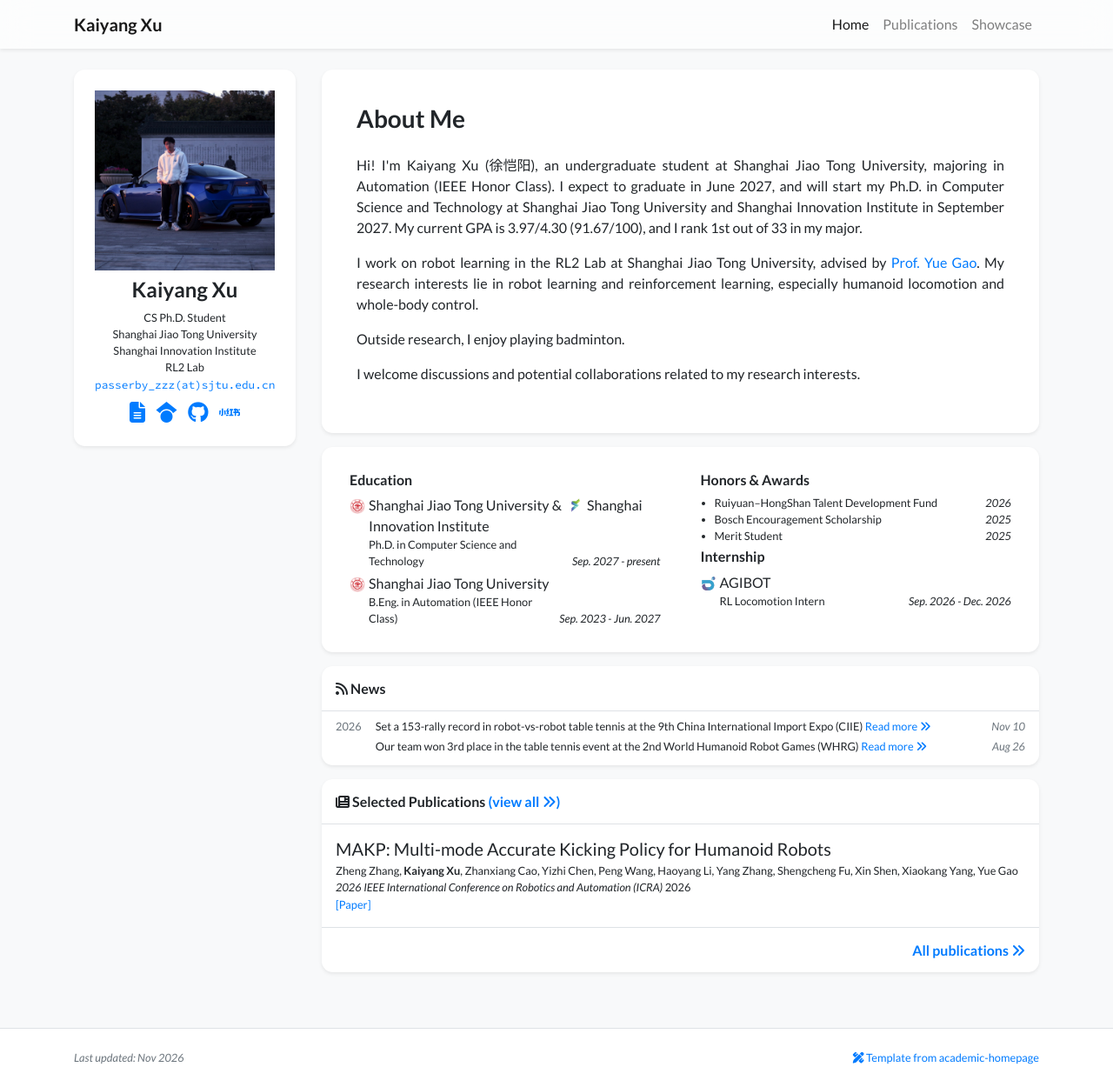
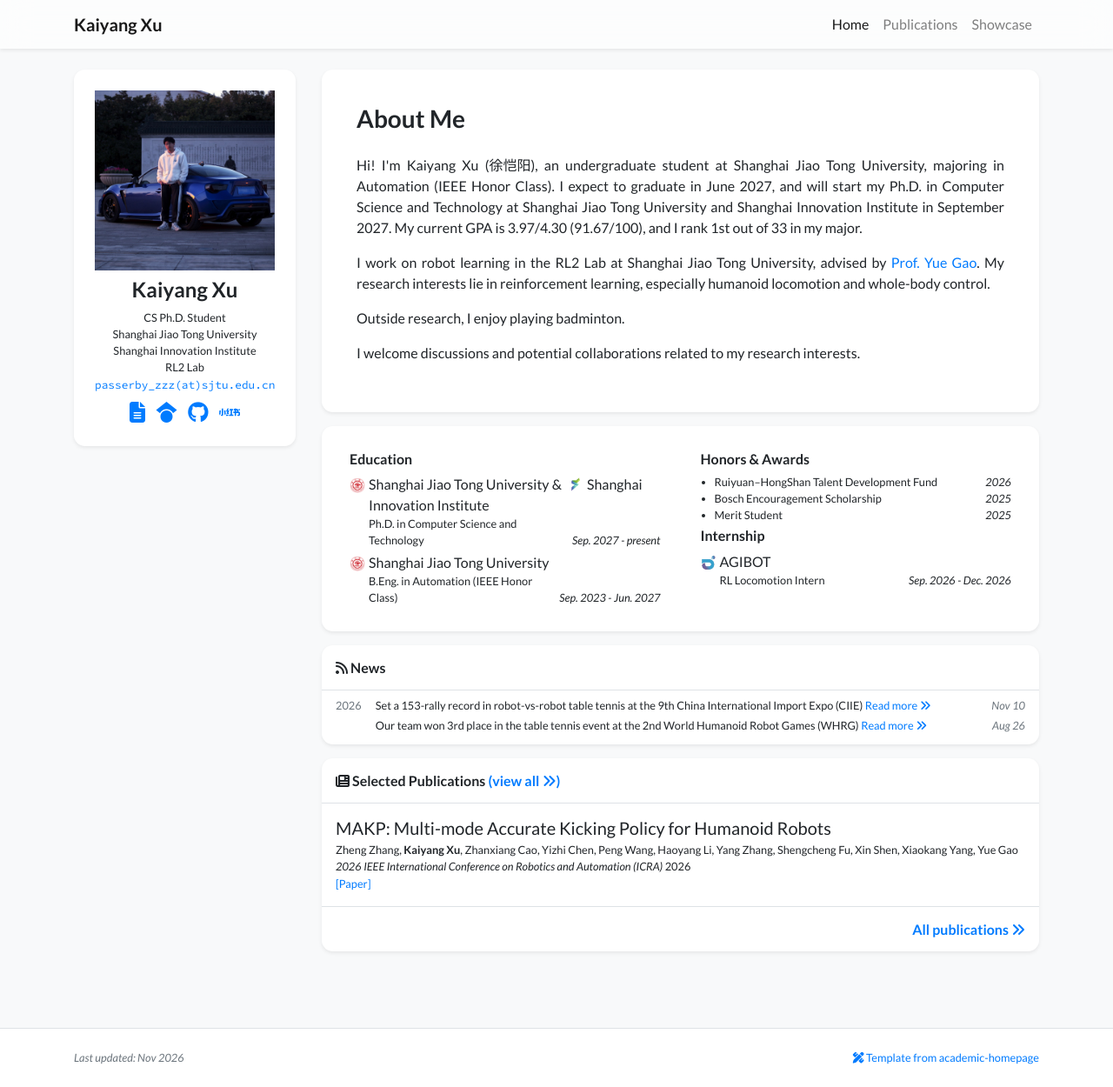
Before and after one commit to PasserbyZzz/PasserbyZzz.github.io, a Jekyll site: the page built from index.html, in a window 1280 px wide and 1250 px high. Shown: the whole window at 87% size. Built offline with Jekyll 4.4.1, drawn with Linux system fonts in a browser that asks for light colours; nearby versions of some CDN libraries; a style sheet for code colours, icons or effects is not loaded.

Commit message:
Drop repeated robot learning from interests sentence

```diff
--- a/_data/profile.yml
+++ b/_data/profile.yml
@@ -28,7 +28,7 @@ short_bio: >-
   <p>
     I work on robot learning in the RL2 Lab at Shanghai Jiao Tong University, advised by
     <a href="https://gaoyue.sjtu.edu.cn/" target="_blank">Prof. Yue Gao</a>.
-    My research interests lie in robot learning and reinforcement learning, especially humanoid locomotion
+    My research interests lie in reinforcement learning, especially humanoid locomotion
     and whole-body control.
   </p>
   <p>
```
